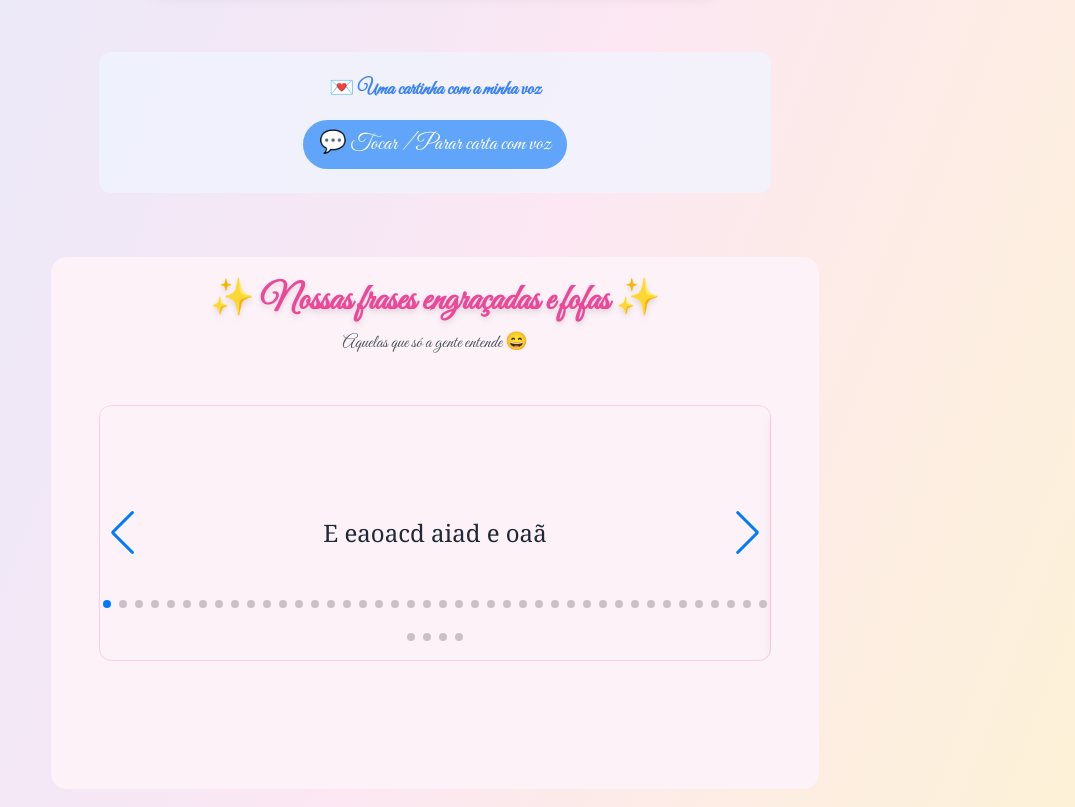
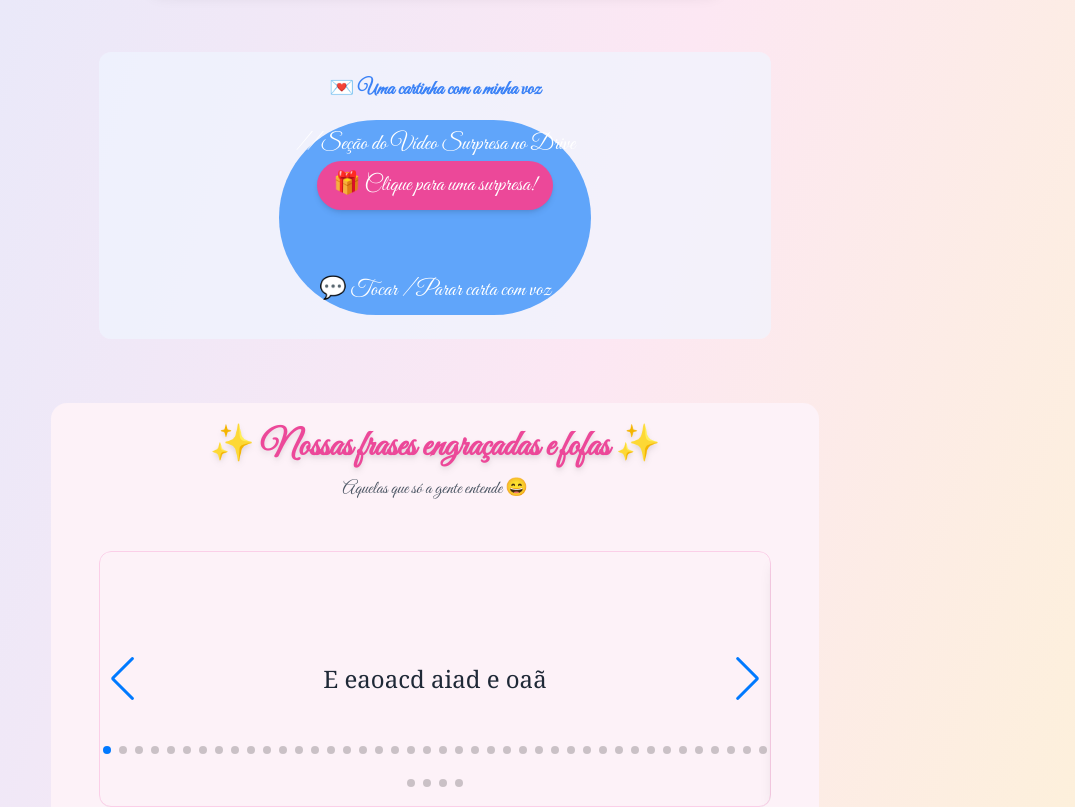
Before and after one commit to victroidgtostes/sb1-s3qvaiyr, a React (Vite) app: page / in a window 1280 px wide. Shown: the part 1140-1947 px from the top of the page, without its empty margins (205-1280 px from the left). Built offline with nearby package versions, Linux system fonts and the light colour scheme.

Commit message:
Update Vini.tsx

```diff
--- a/src/Vini.tsx
+++ b/src/Vini.tsx
@@ -169,6 +169,31 @@ const Vini: React.FC = () => {
           }}
           className="text-white bg-blue-400 px-4 py-2 rounded-full hover:bg-blue-500 transition"
         >
+
+          // Seção do Vídeo Surpresa no Drive
+<div className="mb-16">
+  <button
+    onClick={() => setShowSurprise(true)}
+    className="bg-pink-500 text-white px-4 py-2 rounded-full shadow-md hover:bg-pink-600 transition"
+  >
+    🎁 Clique para uma surpresa!
+  </button>
+  {showSurprise && (
+    <div className="mt-6">
+      <p className="text-lg font-semibold mb-2 text-pink-700">🌸 Te amo além das palavras 🌸</p>
+      <a
+        href="https://drive.google.com/file/d/1pf0AOWCbL0F7U9s6WJqg1ubTVMzKGVuC/view?usp=sharing"
+        target="_blank"
+        rel="noopener noreferrer"
+        className="inline-block bg-blue-500 text-white px-4 py-2 rounded-full hover:bg-blue-600 transition"
+      >
+        📺 Assistir ao vídeo da surpresa no Drive
+      </a>
+      <div className="text-3xl mt-4 animate-pulse">🎆🌺🍍✨</div>
+    </div>
+  )}
+</div>
+
           💬 Tocar / Parar carta com voz
         </button>
       </div>
@@ -194,6 +219,19 @@ const Vini: React.FC = () => {
           que vai ficando mais iluminada à medida que os dias avançam para a próxima fase.
         </p>
       </div>
+
+      // Seção do Mapa
+<div className="mb-20">
+  <h2 className="text-xl font-semibold mb-4">📍 Onde tudo começou</h2>
+  <iframe
+    src="https://www.google.com/maps/embed?pb=!1m18!1m12!1m3!1d3750.0113663887616!2d-40.316207!3d-20.3658066"
+    width="100%"
+    height="300"
+    className="rounded-2xl mx-auto border"
+    allowFullScreen
+    loading="lazy"
+  ></iframe>
+</div>
 
       <section className="mt-16 px-6">
         <div className="max-w-4xl mx-auto space-y-8 text-center">
```
